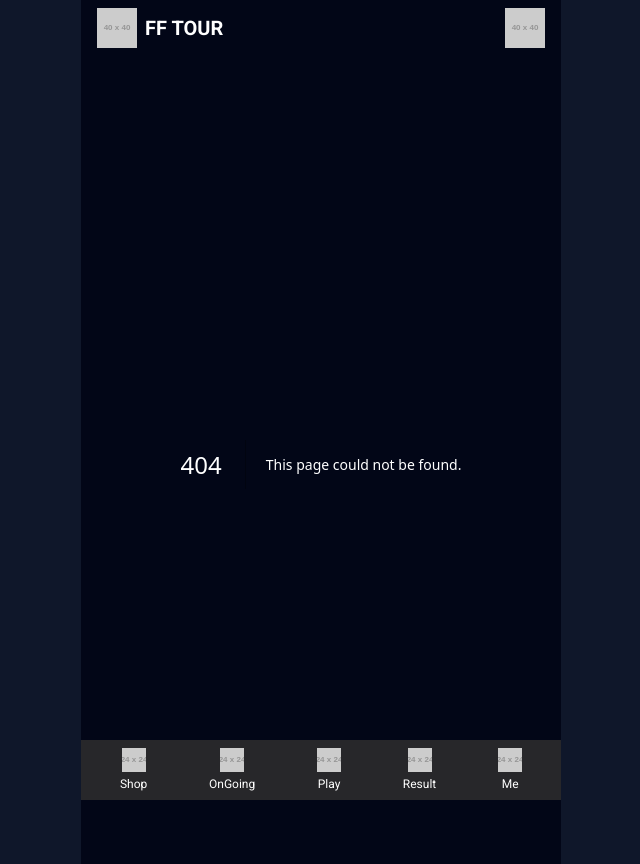
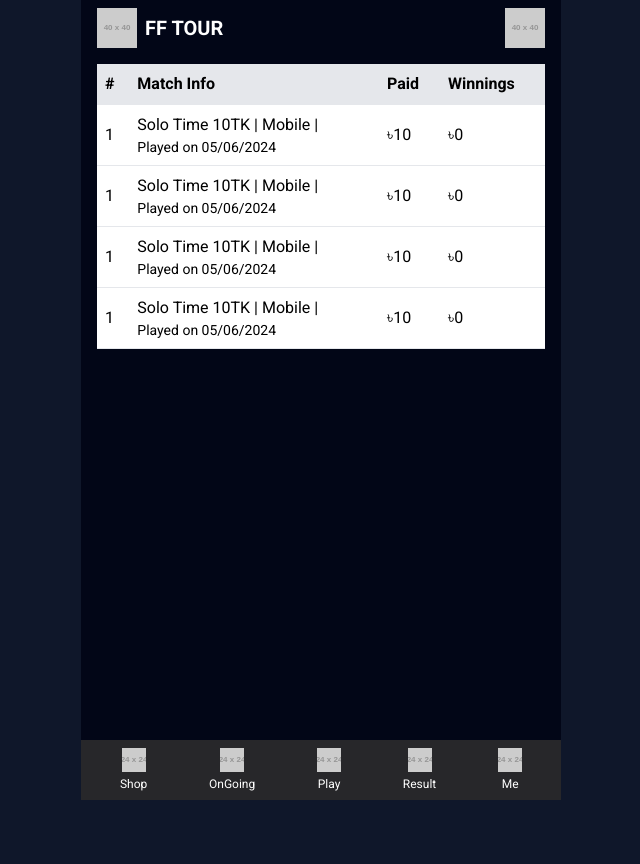
Before and after one commit to emondewan00/ff-tournament-, a Next.js app: page /statistics in a window 1280 px wide. Before the commit this address had no page. Shown: the whole page, without its empty margins (319-959 px from the left). After the commit the page ends 800 px from the top, so only its background shows below. Built offline with nearby package versions, Linux system fonts and the light colour scheme.

Commit message:
add statistics page

```diff
--- /dev/null
+++ b/app/statistics/page.jsx
@@ -0,0 +1,20 @@
+import StatisticsHead from "@/components/statistics/StatisticsHead";
+import StatisticsRow from "@/components/statistics/StatisticsRow";
+
+const Statistics = () => {
+  return (
+    <div>
+      <table class="w-full text-left border-collapse">
+        <StatisticsHead />
+        <tbody>
+          <StatisticsRow />
+          <StatisticsRow />
+          <StatisticsRow />
+          <StatisticsRow />
+        </tbody>
+      </table>
+    </div>
+  );
+};
+
+export default Statistics;
--- /dev/null
+++ b/components/statistics/StatisticsHead.jsx
@@ -0,0 +1,14 @@
+const StatisticsHead = () => {
+  return (
+    <thead class="bg-gray-200 text-black">
+      <tr>
+        <th class="p-2 border-b border-border">#</th>
+        <th class="p-2 border-b border-border">Match Info</th>
+        <th class="p-2 border-b border-border">Paid</th>
+        <th class="p-2 border-b border-border">Winnings</th>
+      </tr>
+    </thead>
+  );
+};
+
+export default StatisticsHead;
--- /dev/null
+++ b/components/statistics/StatisticsRow.jsx
@@ -0,0 +1,15 @@
+const StatisticsRow = () => {
+  return (
+    <tr className="bg-white text-black hover:bg-gray-100" >
+      <td class="p-2 border-b border-border">1</td>
+      <td class="p-2 border-b border-border">
+        <div>Solo Time 10TK | Mobile |</div>
+        <div class="text-muted-foreground text-sm">Played on 05/06/2024</div>
+      </td>
+      <td class="p-2 border-b border-border">৳10</td>
+      <td class="p-2 border-b border-border">৳0</td>
+    </tr>
+  );
+};
+
+export default StatisticsRow;
```
